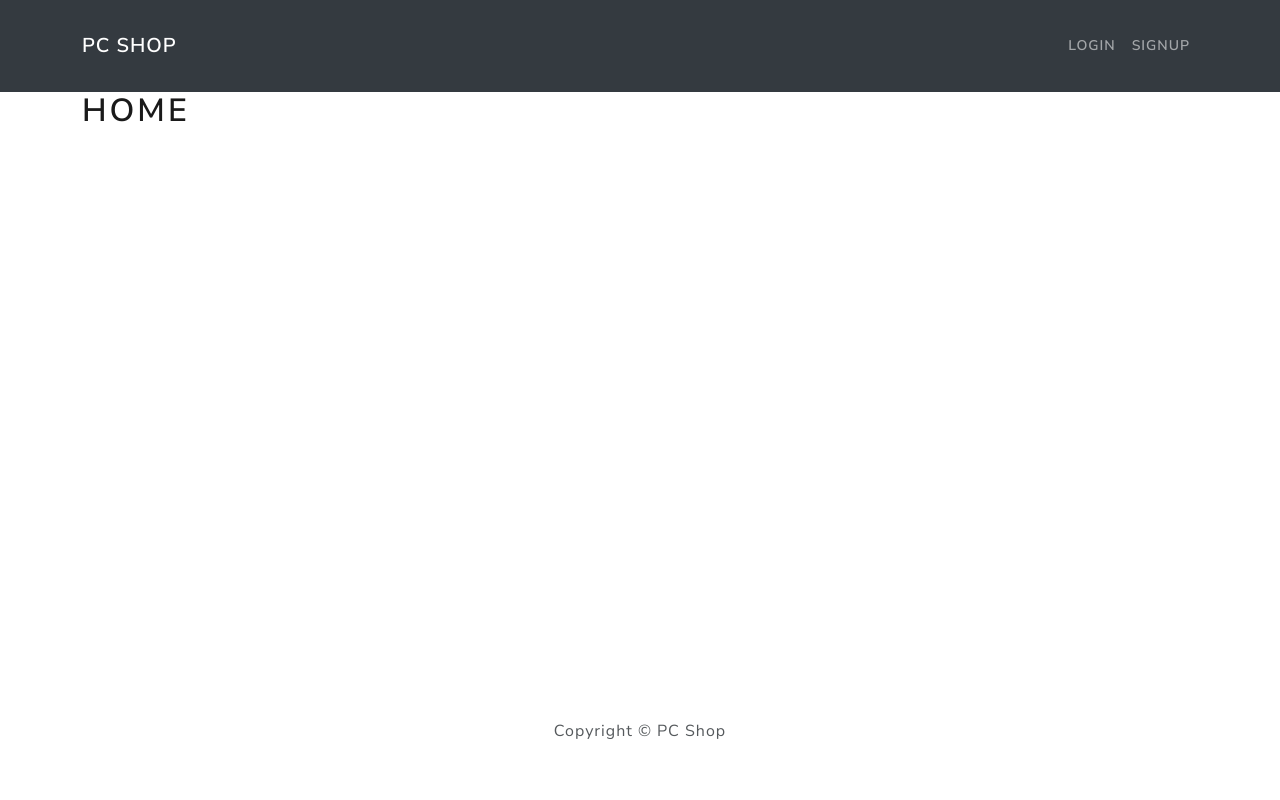
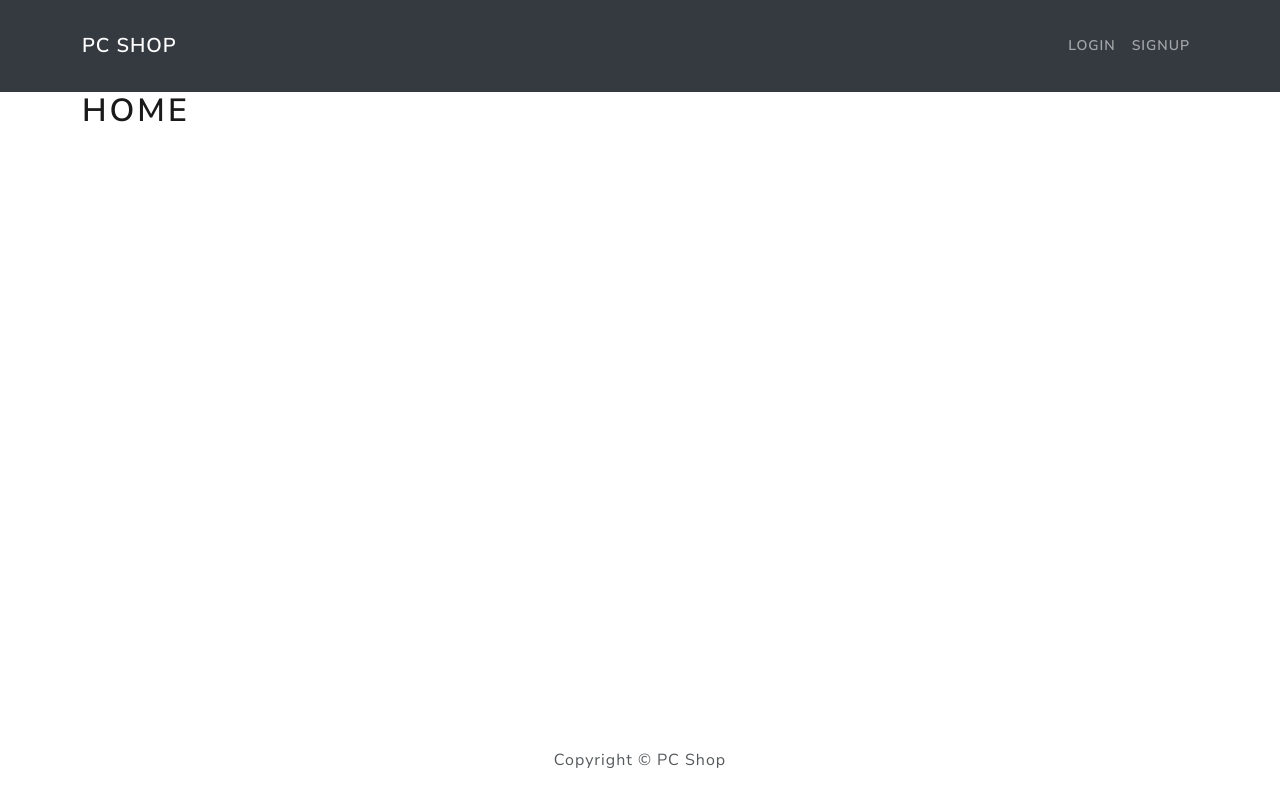
Before and after one commit to Pedja1310/pc-shop, a React (Create React App) app in the folder client/: page / in a window 1280 px wide. Built offline with nearby package versions, Linux system fonts and the light colour scheme.

Commit message:
updated project structure

```diff
--- a/client/src/index.css
+++ b/client/src/index.css
@@ -1,3 +1,3 @@
 main {
-  min-height: 76.4vh;
+  min-height: 80vh;
 }
```
Also changed, not shown: package.json (added, +19 -0 lines), 1 other file (tests, documents, lock files or other folders).
